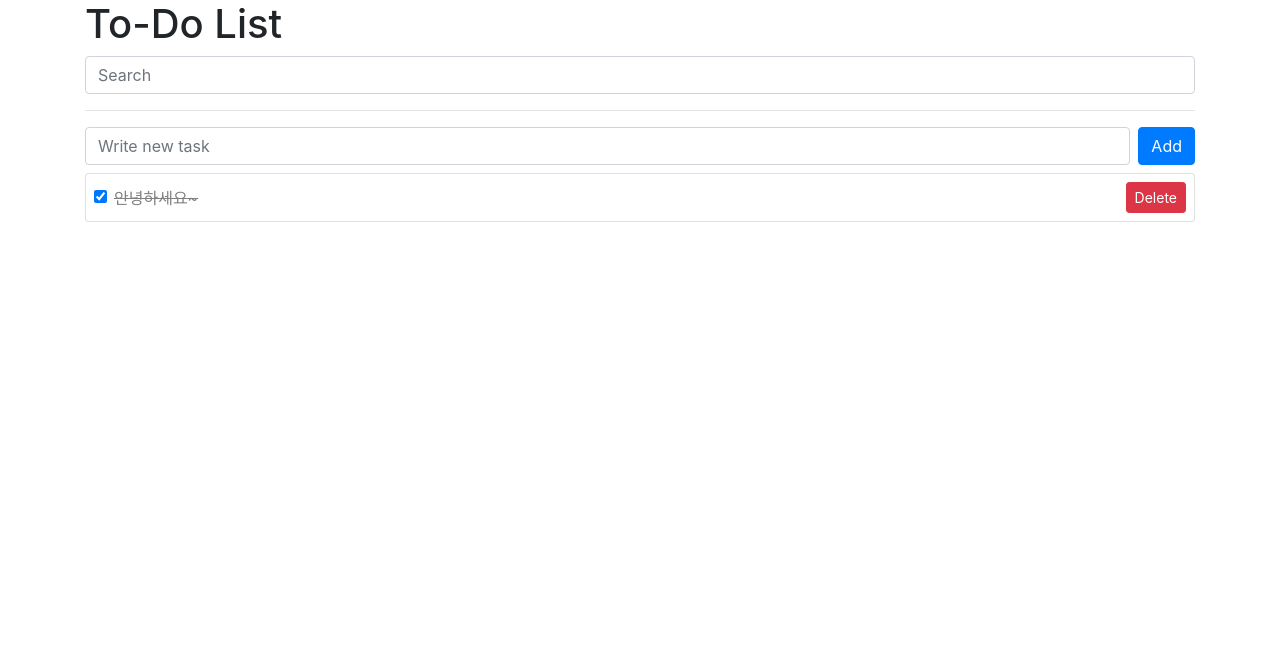
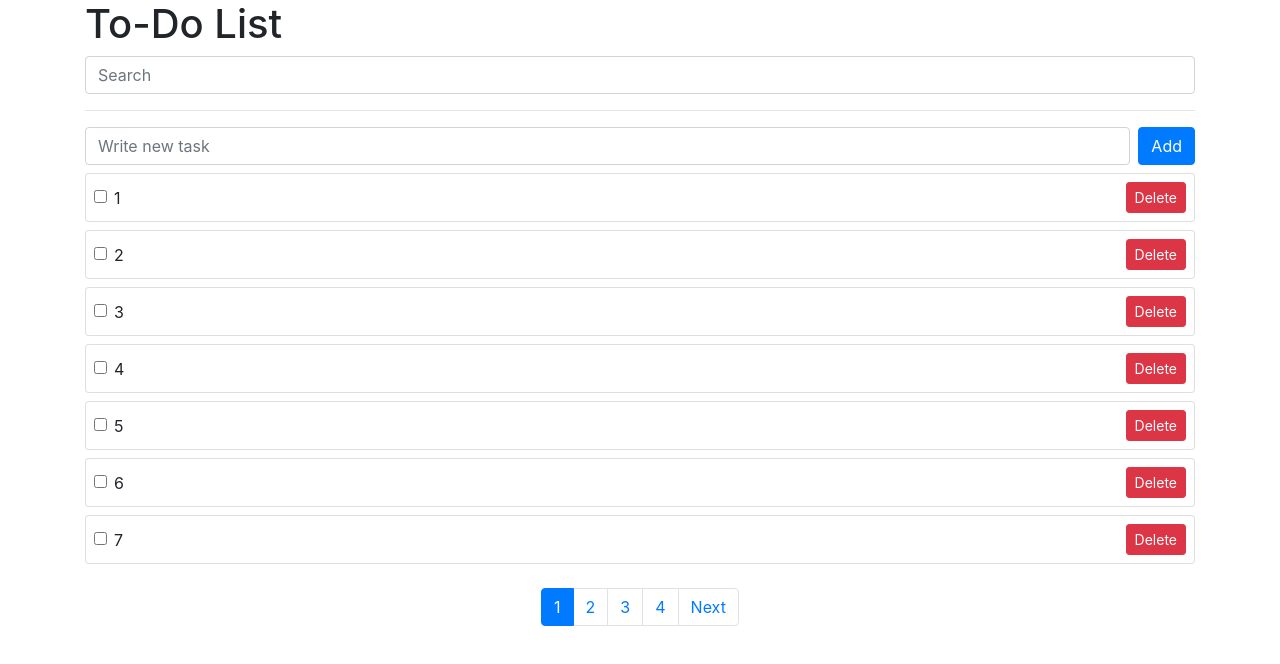
Before and after one commit to yoonion/todo-list-Vue3, a Vue app: page / in a window 1280 px wide. Shown: the top 664 px of the page. Built offline with nearby package versions, Linux system fonts and the light colour scheme; data requests are answered from the project's data file.

Commit message:
Feat: todo list Pagination 추가

```diff
--- a/db.json
+++ b/db.json
@@ -1,9 +1,129 @@
 {
   "todoList": [
     {
-      "subject": "안녕하세요~",
+      "subject": "1",
+      "completed": false,
+      "id": 1
+    },
+    {
+      "subject": "2",
+      "completed": false,
+      "id": 2
+    },
+    {
+      "subject": "3",
+      "completed": false,
+      "id": 3
+    },
+    {
+      "subject": "4",
+      "completed": false,
+      "id": 4
+    },
+    {
+      "subject": "5",
+      "completed": false,
+      "id": 5
+    },
+    {
+      "subject": "6",
+      "completed": false,
+      "id": 6
+    },
+    {
+      "subject": "7",
+      "completed": false,
+      "id": 7
+    },
+    {
+      "subject": "8",
+      "completed": false,
+      "id": 8
+    },
+    {
+      "subject": "9",
+      "completed": false,
+      "id": 9
+    },
+    {
+      "subject": "10",
+      "completed": false,
+      "id": 10
+    },
+    {
+      "subject": "11",
+      "completed": false,
+      "id": 11
+    },
+    {
+      "subject": "12",
+      "completed": false,
+      "id": 12
+    },
+    {
+      "subject": "13",
+      "completed": false,
+      "id": 13
+    },
+    {
+      "subject": "14",
+      "completed": false,
+      "id": 14
+    },
+    {
+      "subject": "15",
+      "completed": false,
+      "id": 15
+    },
+    {
+      "subject": "안녕",
+      "completed": false,
+      "id": 16
+    },
+    {
+      "subject": "안녕하세요",
+      "completed": false,
+      "id": 17
+    },
+    {
+      "subject": "반갑습니다",
+      "completed": false,
+      "id": 18
+    },
+    {
+      "subject": "하이",
+      "completed": false,
+      "id": 19
+    },
+    {
+      "subject": "안녕",
       "completed": true,
-      "id": 5
+      "id": 20
+    },
+    {
+      "subject": "아",
+      "completed": false,
+      "id": 21
+    },
+    {
+      "subject": "아",
+      "completed": false,
+      "id": 22
+    },
+    {
+      "subject": "아",
+      "completed": false,
+      "id": 23
+    },
+    {
+      "subject": "안녕",
+      "completed": false,
+      "id": 24
+    },
+    {
+      "subject": "안녕",
+      "completed": false,
+      "id": 25
     }
   ]
 }
--- a/src/App.vue
+++ b/src/App.vue
@@ -8,6 +8,16 @@
     <div style="color: red">{{ error }}</div>
     <div v-if="!filteredTodos.length">할 일이 없습니다.</div>
     <TodoList :todoList="filteredTodos" @toggle-todo="toggleTodo" @delete-task="deleteTask" />
+    <br>
+
+    <!-- Pagination -->
+    <nav>
+      <ul class="pagination" style="justify-content: center;">
+        <li v-if="currentPage !== 1" class="page-item"><a class="page-link" @click="getTodoList(currentPage - 1)">Previous</a></li>
+        <li v-for="page in totalPage" :key="page" class="page-item" :class="currentPage === page ? 'active' : ''"><a class="page-link" @click="getTodoList(page)">{{ page }}</a></li>
+        <li v-if="currentPage !== totalPage" class="page-item"><a class="page-link" @click="getTodoList(currentPage + 1)">Next</a></li>
+      </ul>
+    </nav>
 
   </div>
 </template>
@@ -26,12 +36,22 @@ export default {
   setup() {
 
     const todoList = ref([]);
-    const error = ref('');
+    const error = ref(''); // 에러 메시지 출력용
+    const totalTodoCount = ref(0); // todo 총 개수
+    const limit = 7; // 페이지당 보여줄 todo 개수
+    const currentPage = ref(1);
 
-    // json-server todoList 가져오기
-    const getTodoList = async () => {
+    // 페이지 총 개수
+    const totalPage = computed(() => {
+      return Math.ceil(totalTodoCount.value/limit);
+    });
+
+    // json-server (db.json)에서 todoList 가져오기
+    const getTodoList = async (page = currentPage.value) => {
+      currentPage.value = page;
       try {
-        const res = await axios.get('http://localhost:3000/todoList');
+        const res = await axios.get(`http://localhost:3000/todoList?_page=${page}&_limit=${limit}`);
+        totalTodoCount.value = res.headers['x-total-count']; // todo 총 개수
         todoList.value = res.data; // 가져온 todo데이터를 넣어준다.
       }
       catch (err) {
@@ -39,17 +59,17 @@ export default {
         error.value = '!! ERROR: getTodoList error. !!'
       }
     }
-    getTodoList();
+    getTodoList(); // todoList 불러오기
 
     // 할 일 추가 - TodoSimpleForm 컴포넌트에서 받아온 데이터 추가 시킨다
     const addTask = async (todo) => {
       // 데이터베이스(json-server)에 저장
       try {
         const res = await axios.post('http://localhost:3000/todoList', {
-          subject: todo.subject,
-          completed: todo.completed
-      });
-      todoList.value.push(res.data);
+            subject: todo.subject,
+            completed: todo.completed
+        });
+        todoList.value.push(res.data);
       }
       catch (err) {
         console.log(err);
@@ -105,6 +125,8 @@ export default {
       searchText,
       filteredTodos,
       error,
+      totalPage,
+      currentPage,
       getTodoList
     }
   }
@@ -112,5 +134,6 @@ export default {
 </script>
 
 <style>
+  a {cursor: pointer;}
   .todoCompleted { color: gray; text-decoration: line-through; }
 </style>
```
